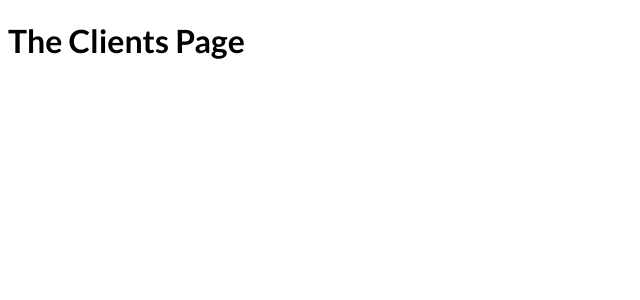
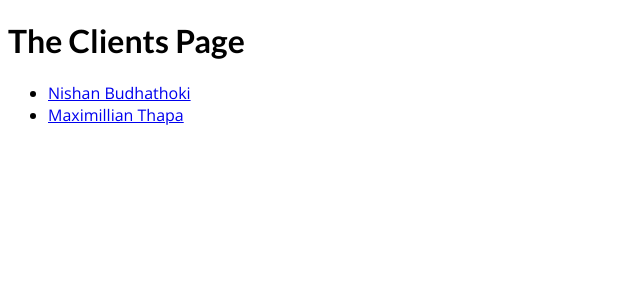
Before and after one commit to nishanbudhathoki2266/NextJs-RND, a Next.js app: page /clients in a window 1280 px wide. Shown: the top 300 px of the page, without its empty margins (0-640 px from the left). Built offline with nearby package versions, Linux system fonts and the light colour scheme.

Commit message:
Navigated to dynamic routes

```diff
--- a/src/pages/clients/index.js
+++ b/src/pages/clients/index.js
@@ -1,9 +1,21 @@
+import Link from "next/link";
 import React from "react";
 
 const ClientsPage = () => {
+  const clients = [
+    { id: "nishan", name: "Nishan Budhathoki" },
+    { id: "max", name: "Maximillian Thapa" },
+  ];
   return (
     <div>
       <h1>The Clients Page</h1>
+      <ul>
+        {clients.map((client) => (
+          <li key={client.id}>
+            <Link href={`/clients/${client.id}`}>{client.name}</Link>
+          </li>
+        ))}
+      </ul>
     </div>
   );
 };
```
Also changed, not shown: src/pages/index.js (+9 -0 lines).
